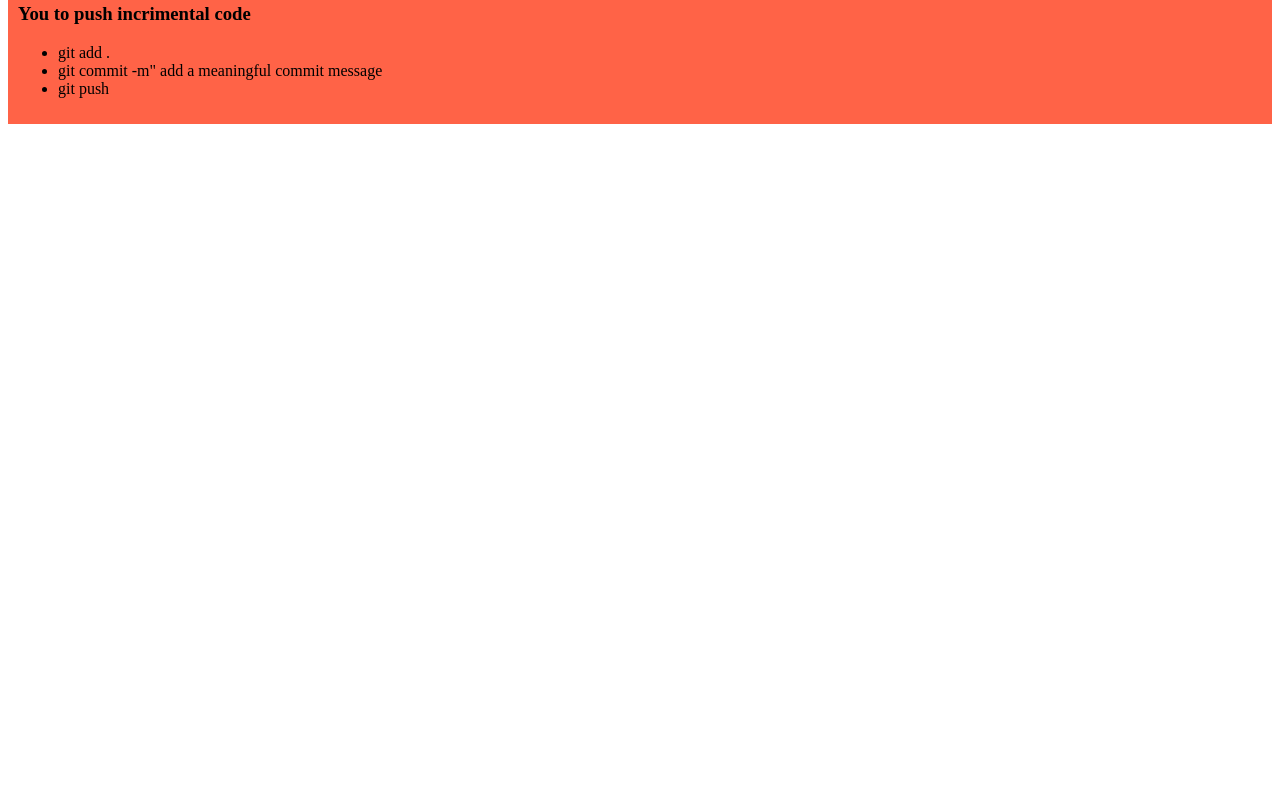
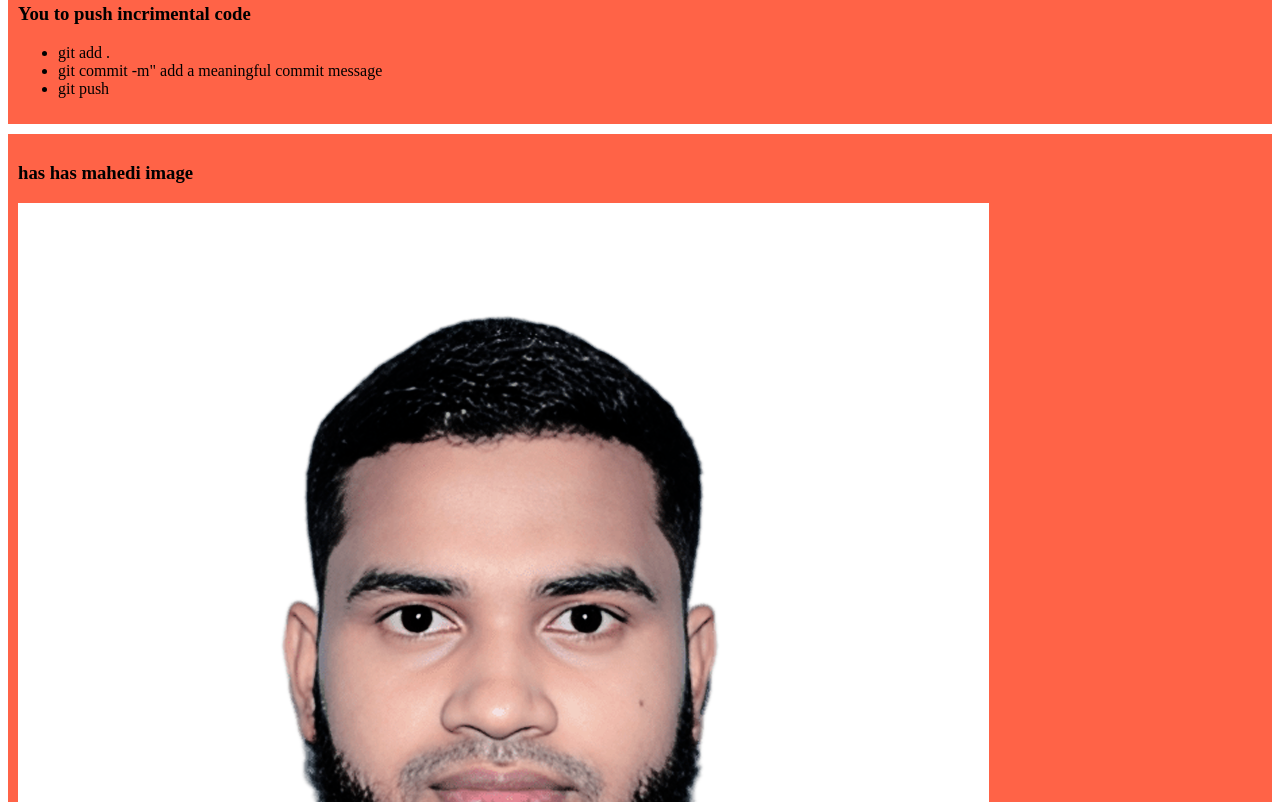
Before and after one commit to Mahedi76/my-simple-website, a plain HTML site: page index.html in a window 1280 px wide. Shown: the part 458-1260 px from the top of the page. Before the commit the page ends 800 px from the top, so only its background shows below. Drawn offline with Linux system fonts and the light colour scheme.

Commit message:
added the mahedi

```diff
--- a/index.html
+++ b/index.html
@@ -28,5 +28,9 @@
 
         </ul>
     </div>
+    <div>
+        <h3>has has mahedi image</h3>
+        <img src="images/has.png" alt="">
+    </div>
 </body>
 </html>
```
Also changed, not shown: images/has.png (added).
